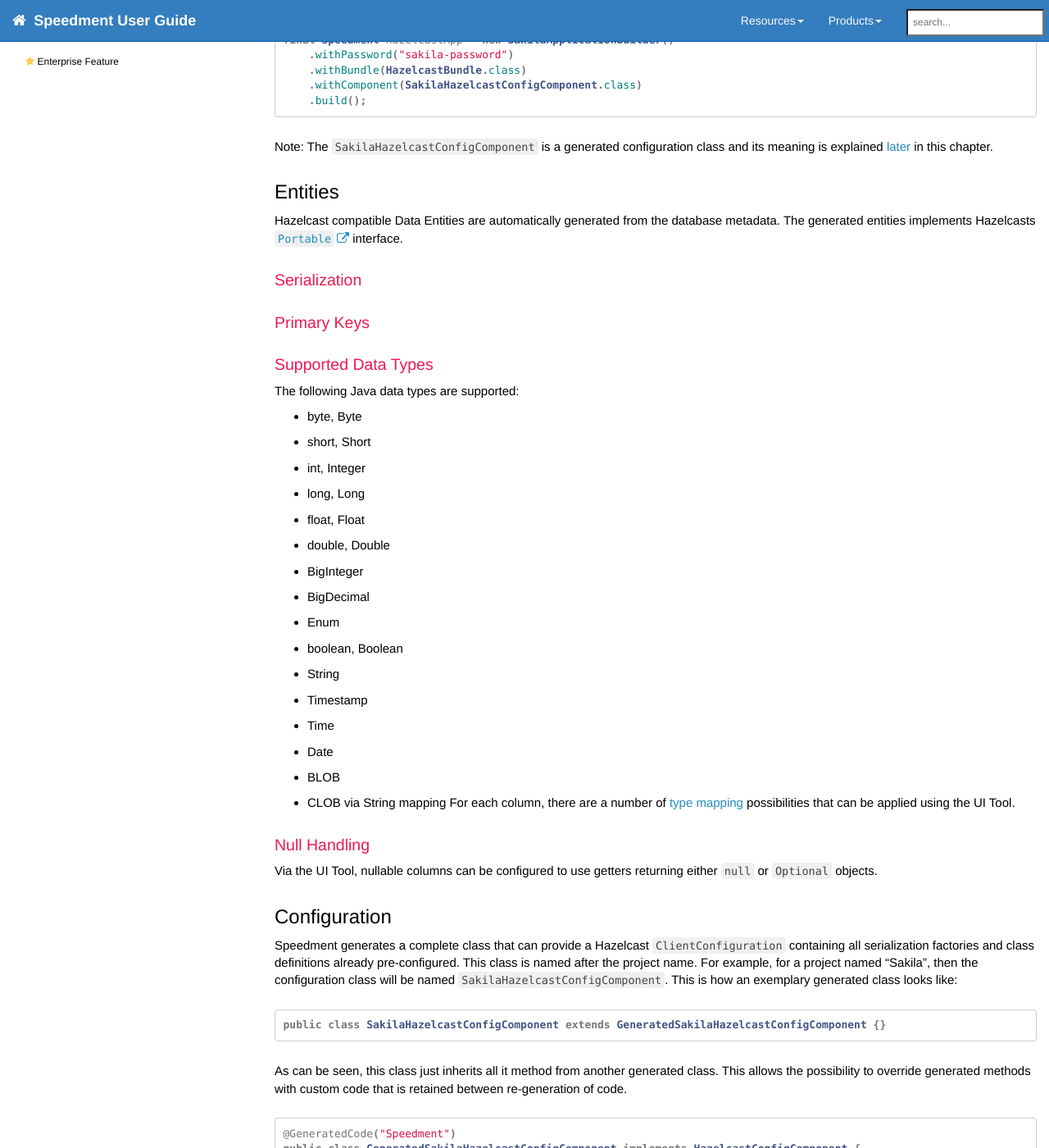
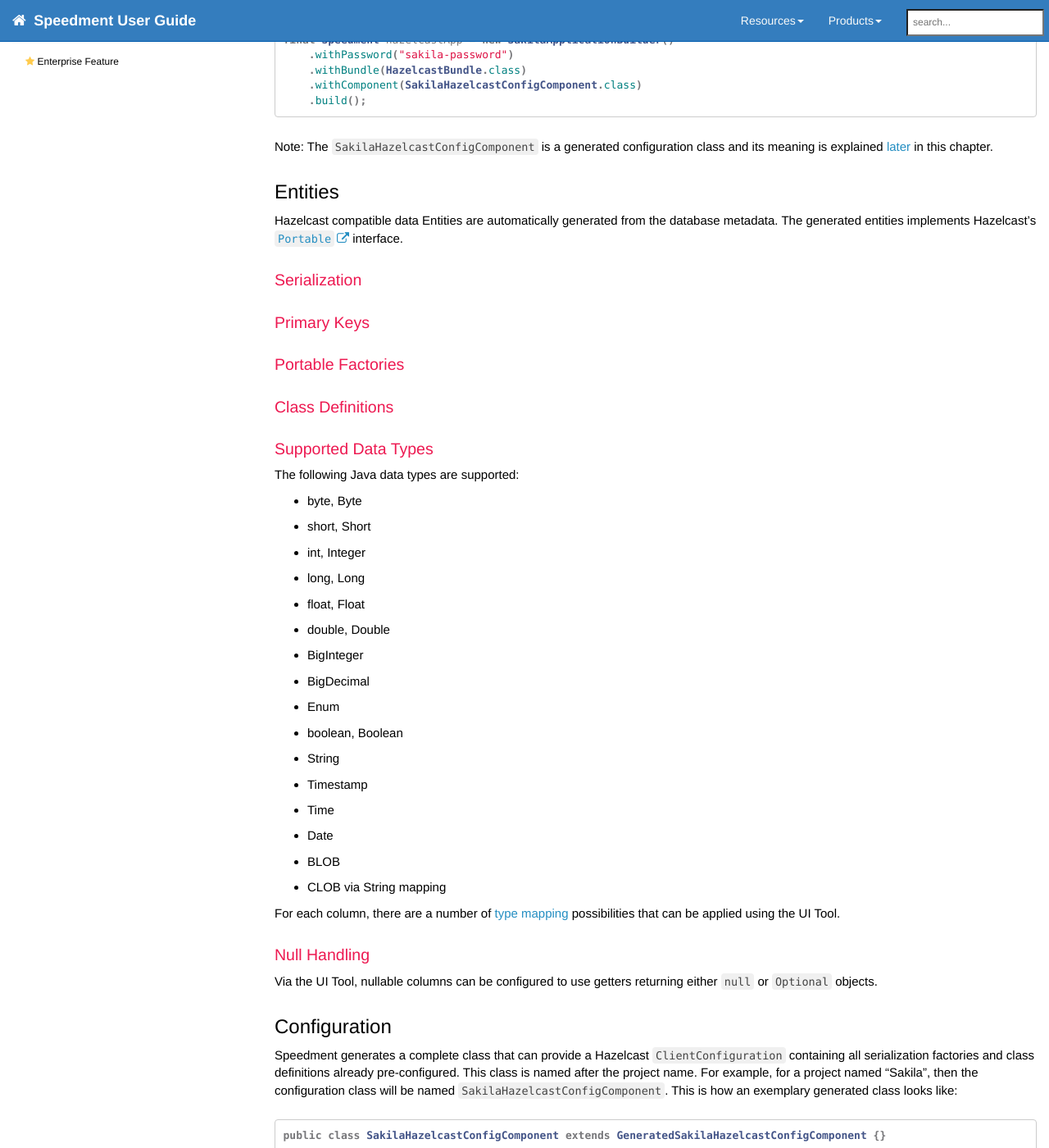
Before and after one commit to speedment/speedment-doc, a Jekyll site: the page built from pages/hazelcast.md, in a window 1280 px wide and 1400 px high, scrolled down 3144 px. Shown: the whole window at 82% size. Built offline with Jekyll 4.4.1, drawn with Linux system fonts in a browser that asks for light colours; nearby versions of some CDN libraries; comment, search, counter and statistics services are not loaded; some of the changed text lies outside the part shown.

Commit message:
hazelcast: Add section holders

```diff
--- a/pages/hazelcast.md
+++ b/pages/hazelcast.md
@@ -126,11 +126,15 @@
 Note: The `SakilaHazelcastConfigComponent` is a generated configuration class and its meaning is explained [later](#configuration) in this chapter.
 
 ## Entities
-Hazelcast compatible Data Entities are automatically generated from the database metadata. The generated entities implements Hazelcasts [`Portable`](https://docs.hazelcast.org/docs/latest/manual/html-single/index.html#implementing-portable-serialization) interface.
+Hazelcast compatible data Entities are automatically generated from the database metadata. The generated entities implements Hazelcast's [`Portable`](https://docs.hazelcast.org/docs/latest/manual/html-single/index.html#implementing-portable-serialization) interface.
 
 ### Serialization
 
 ### Primary Keys
+
+### Portable Factories
+
+### Class Definitions
 
 ### Supported Data Types
 The following Java data types are supported:
@@ -150,7 +154,9 @@
 - Date
 - BLOB
 - CLOB via String mapping
+
 For each column, there are a number of [type mapping](maven.html#adding-a-type-mapper) possibilities that can be applied using the UI Tool.
+
 
 ### Null Handling
 Via the UI Tool, nullable columns can be configured to use getters returning either `null` or `Optional` objects.
```
Also changed, not shown: other parts of pages/hazelcast.md (+2 -2 lines).
